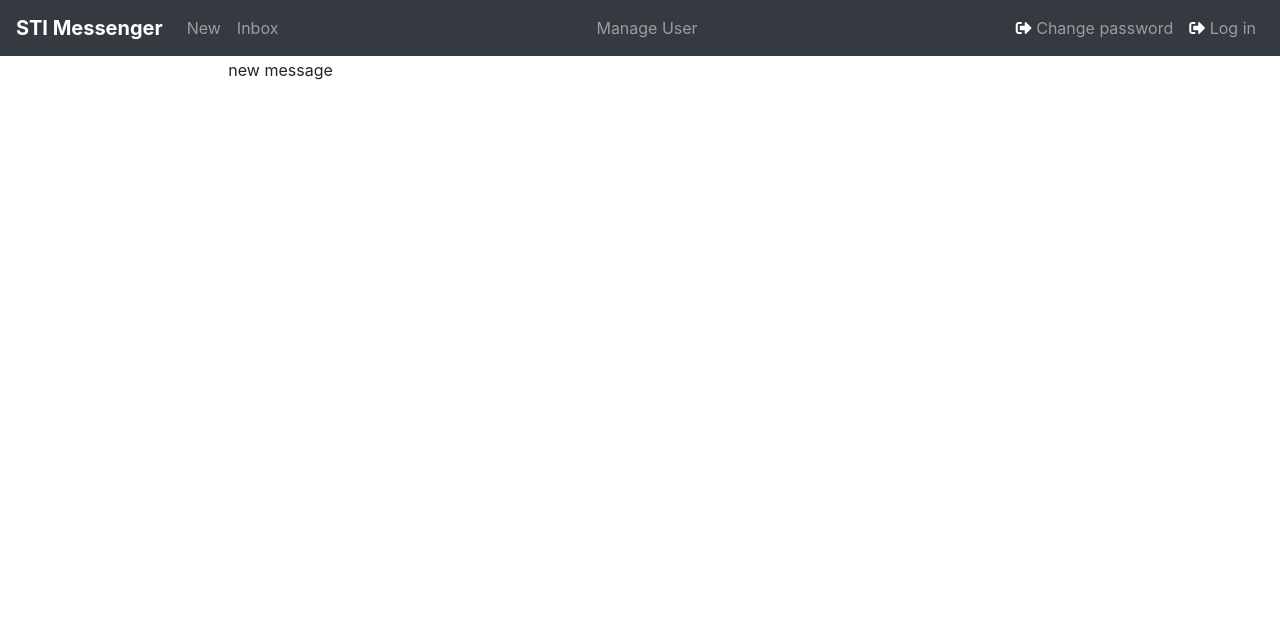
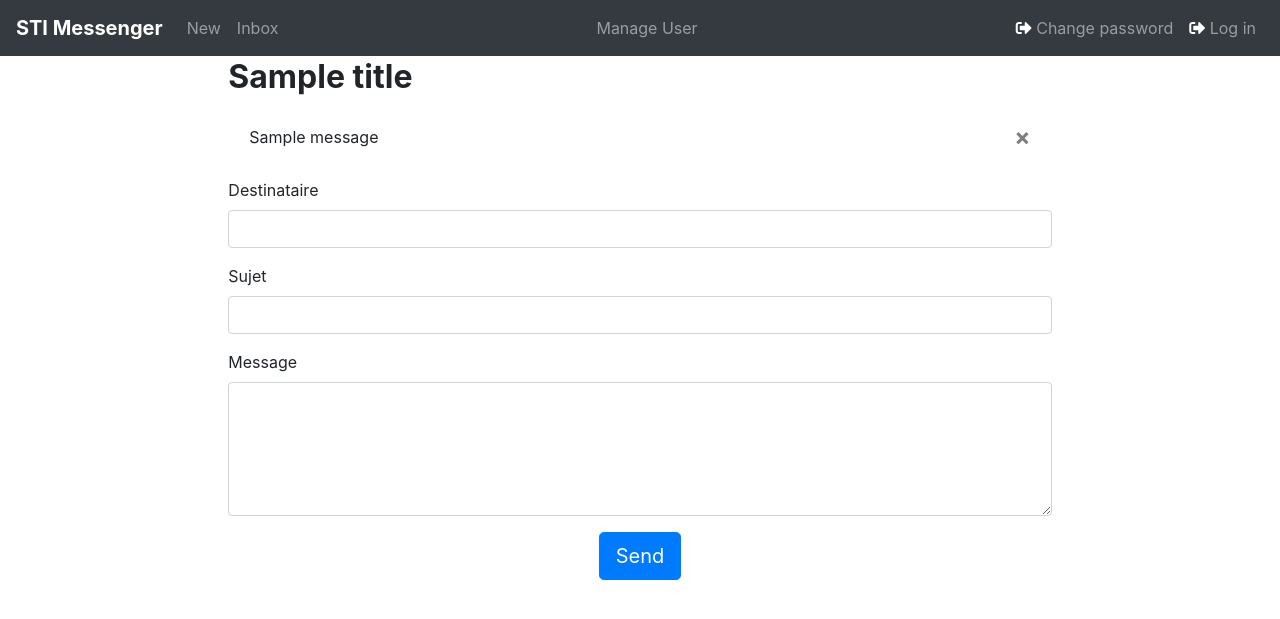
Before and after one commit to petitRastignac/STI_projet2, a Flask app: template messenger/templates/new.html in a window 1280 px wide. Shown: the top 619 px of the page. Run offline with Flask 2, Linux system fonts and the light colour scheme; the template is opened without the code that fills it: most values are stand-ins (such as "Sample title", 1, 10 or a date in 2020); one stand-in notice (Sample message) is shown; some libraries are stand-ins or nearby versions.

Commit message:
première moitier de new.html

```diff
--- a/messenger/templates/new.html
+++ b/messenger/templates/new.html
@@ -4,7 +4,35 @@
 <div class="container-fluid">
     <div class="row">
         <div class="col col-md-8 offset-md-2 mt-2">
-            new message
+            <h2><b>{{ title }}</b></h2>
+        </div>
+    </div>
+    <div class="row">
+        <div class="col col-md-8 offset-md-2 mt-2">
+            {% with messages = get_flashed_messages(with_categories=true) %}
+                {% if messages %}
+                    {% for category, message in messages %}
+                        <div class="alert alert-dismissable {{ category }} fade show" role="alert"><button type="button" class="close" data-dismiss="alert" aria-label="Close"><span aria-label-hidden="true">&times;</span></button>{{ message }}</div>
+                    {% endfor %}
+                {% endif %}
+            {% endwith %}
+            <form method="POST">
+                <div class="form-group">
+                    <label>Destinataire</label>
+                    <input name="destinataire" type="text" class="form-control" required>
+                </div>
+                <div class="form-group">
+                    <label>Sujet</label>
+                    <input name="sujet" type="text" class="form-control" required>
+                </div>
+                <div class="form-group">
+                    <label>Message</label>
+                    <textarea name="message" type="text" class="form-control" rows="5"></textarea>
+                </div>
+                <div class="form-group text-center">
+                    <button type="submit" class="btn btn-primary btn-lg">Send</button>
+                </div>
+            </form>
         </div>
     </div>
 </div>
```
Also changed, not shown: messenger/views.py (+10 -0 lines).
